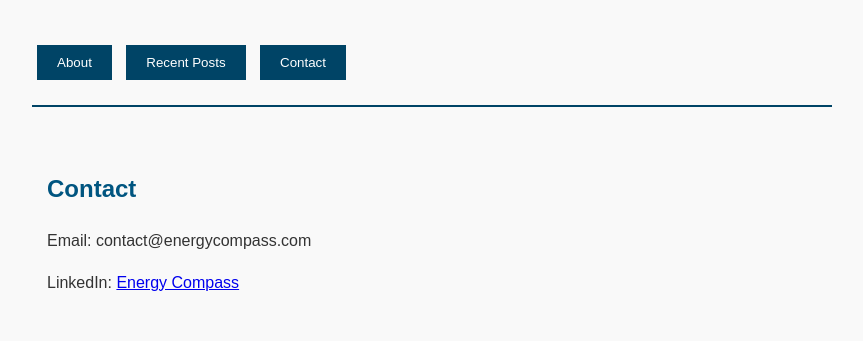
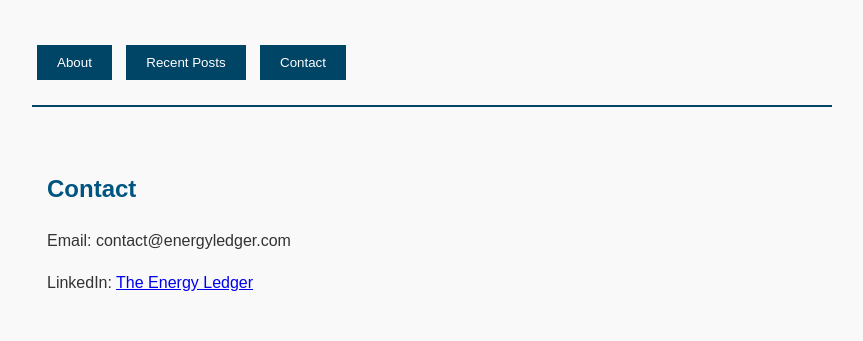
Before and after one commit to theenergyledger/The-Energy-Ledger, a plain HTML site: page index.html in a window 1280 px wide. Both pictures are taken after a click on the button "Contact". Shown: the top 341 px of the page, without its empty margins (208-1071 px from the left). Drawn offline with Linux system fonts and the light colour scheme.

Commit message:
Update index.html

```diff
--- a/index.html
+++ b/index.html
@@ -81,8 +81,8 @@
 
   <div id="contact" class="tab-content" style="display:none;">
     <h2>Contact</h2>
-    <p>Email: contact@energycompass.com</p>
-    <p>LinkedIn: <a href="#">Energy Compass</a></p>
+    <p>Email: contact@energyledger.com</p>
+    <p>LinkedIn: <a href="#">The Energy Ledger</a></p>
   </div>
 </div>
   <script>
```
